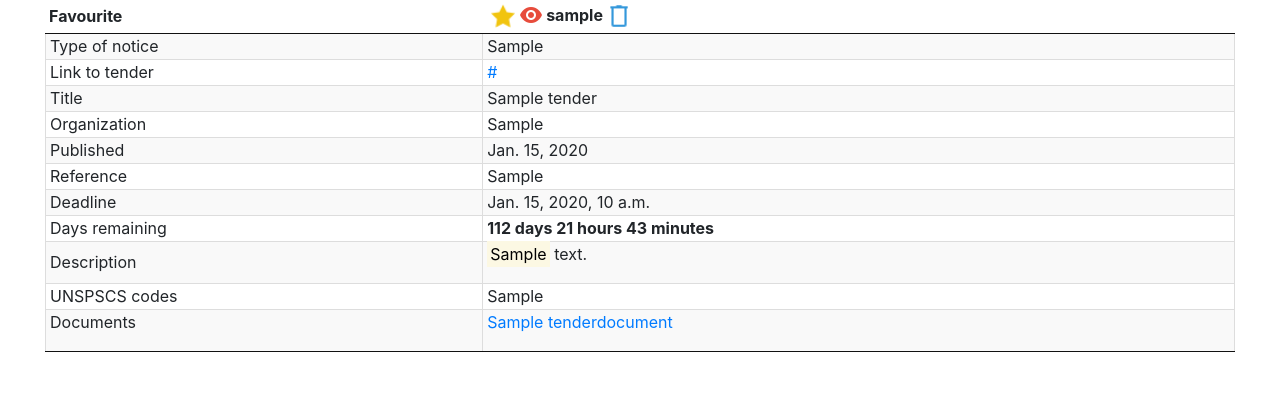
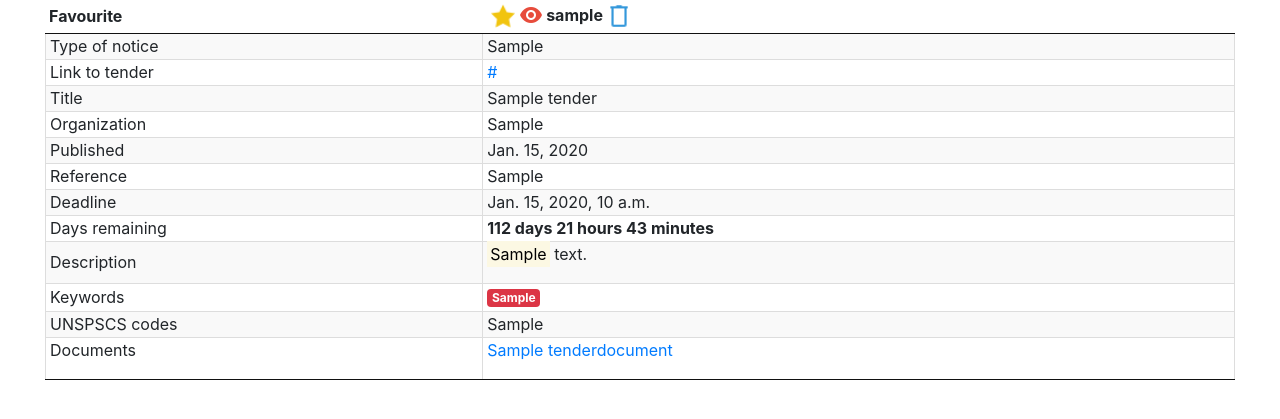
Before and after one commit to eaudeweb/scratch, a Django app: page /tenders/1/ in a window 1280 px wide. Shown: the part 98-517 px from the top of the page. Run offline with Django 3.2, Linux system fonts and the light colour scheme; a user stored in the database is signed in; tables that the repository leaves empty hold one stand-in row (values such as "Sample post"); parts of the project's set-up code (start-up, migrations or seed data) failed here and were passed over; some libraries are stand-ins or nearby versions.

Commit message:
Add badge to tender listing page refs #178

```diff
--- a/app/admin.py
+++ b/app/admin.py
@@ -10,6 +10,7 @@ class TenderAdmin(admin.ModelAdmin):
                      'organization', 'unspsc_codes']
     list_filter = ('organization', 'notice_type', 'deadline', 'source',
                    'unspsc_codes', 'notified')
+    readonly_fields = ('keywords',)
 
 
 class TenderDocumentAdmin(admin.ModelAdmin):
--- a/app/static/css/tenders_table.css
+++ b/app/static/css/tenders_table.css
@@ -134,3 +134,9 @@ ul {
 .description {
   vertical-align: top;
 }
+
+.more-link {
+  font-size: 12px;
+  float: right;
+  padding-right: 9px;
+}
--- a/app/templates/detail_tender.html
+++ b/app/templates/detail_tender.html
@@ -83,6 +83,14 @@
         <td>{{ tender.marked_keyword_description | safe | linebreaks }}</td>
       </tr>
       <tr>
+        <td>Keywords</td>
+        <td>
+          {% for keyword in tender.keywords.all %}
+            <span class="badge badge-danger">{{ keyword }}</span>
+          {% endfor %}
+        </td>
+      </tr>
+      <tr>
         {% if tender.source == 'UNGM' %}
         <td>UNSPSCS codes</td>
         <td>{{ tender.unspsc_codes }}</td>
```
Also changed, not shown: app/templates/tenders_list.html (+7 -0 lines), app/tests/test_add_tenders.py (+8 -0 lines).
